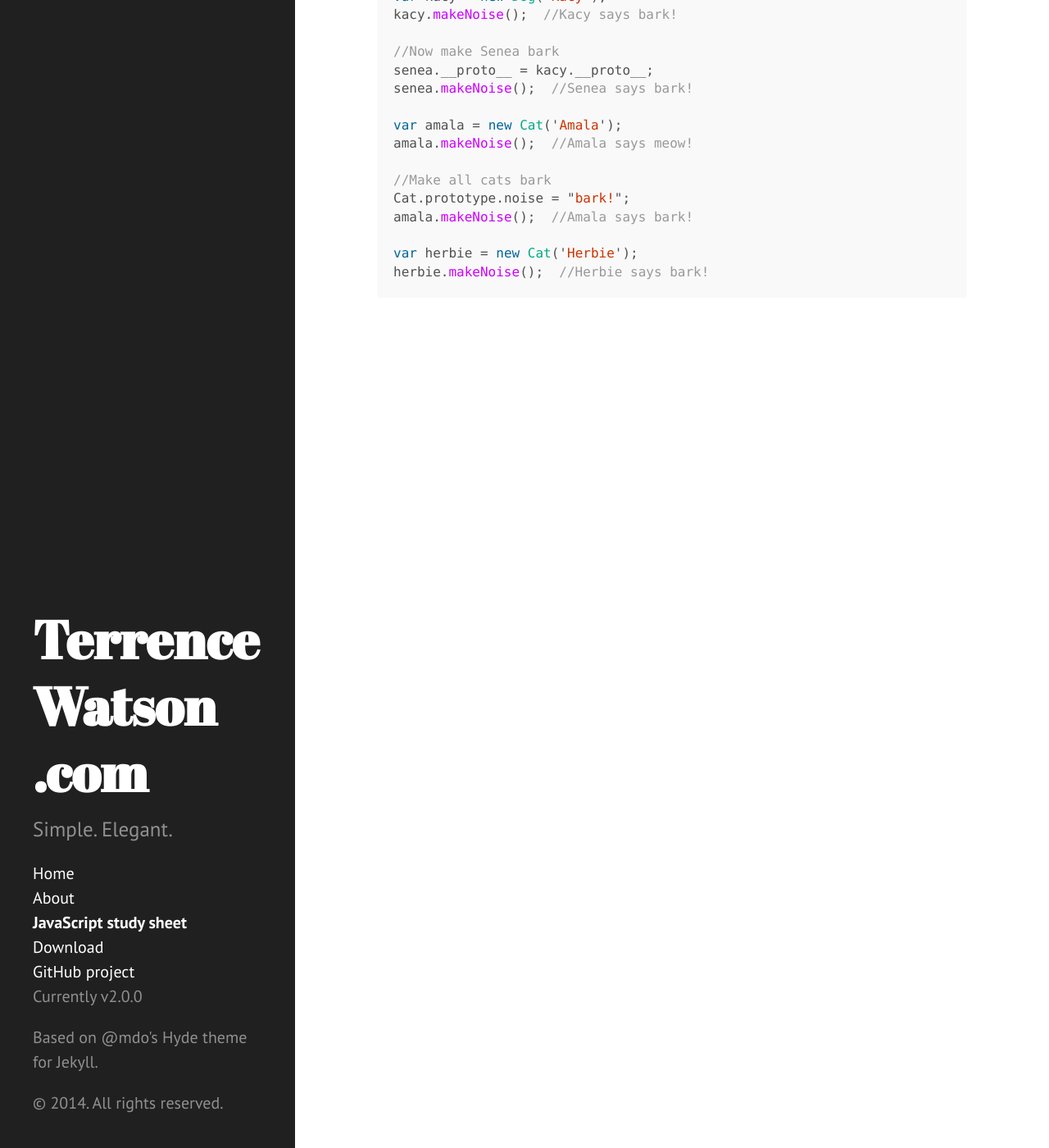
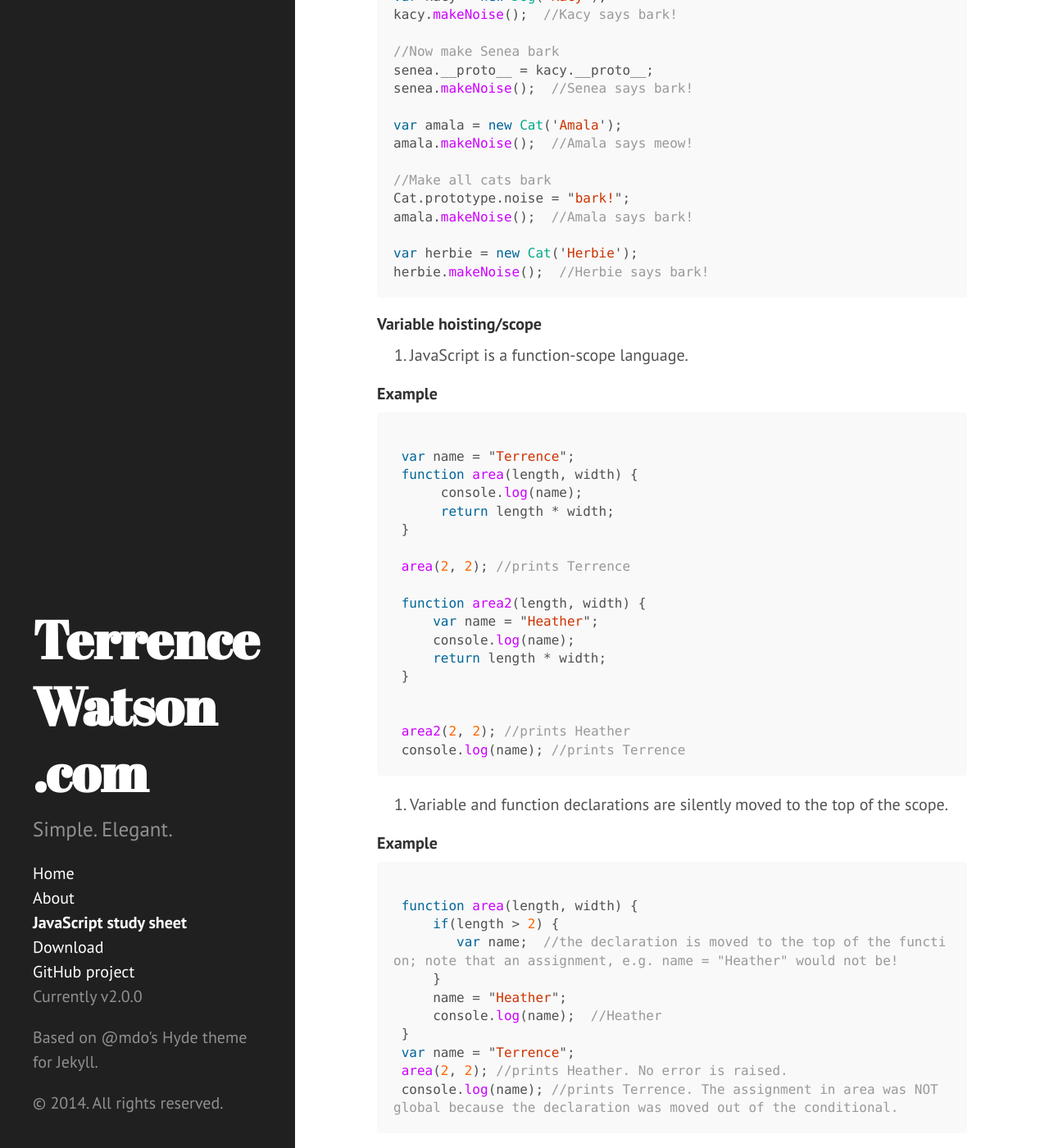
Before and after one commit to selfinterest/selfinterest.github.io, a Jekyll site: the page built from jscheatsheet.md, in a window 1280 px wide and 1400 px high, scrolled down 1810 px. Shown: the whole window at 82% size. Built offline with Jekyll 4.4.1, drawn with Linux system fonts in a browser that asks for light colours; nearby versions of some CDN libraries; Markdown is read by kramdown in place of the engine named in the settings.

Commit message:
Hoisting

````diff
--- a/jscheatsheet.md
+++ b/jscheatsheet.md
@@ -82,3 +82,47 @@ amala.makeNoise();  //Amala says bark!
 var herbie = new Cat('Herbie');
 herbie.makeNoise();  //Herbie says bark!
  ```
+
+#### Variable hoisting/scope
+1.  JavaScript is a function-scope language.
+
+##### Example
+
+ ```javascript
+
+ var name = "Terrence";
+ function area(length, width) {
+      console.log(name);
+      return length * width;
+ }
+
+ area(2, 2); //prints Terrence
+
+ function area2(length, width) {
+     var name = "Heather";
+     console.log(name);
+     return length * width;
+ }
+
+
+ area2(2, 2); //prints Heather
+ console.log(name); //prints Terrence
+ ```
+
+ 2.  Variable and function declarations are silently moved to the top of the scope.
+
+##### Example
+
+ ```javascript
+
+ function area(length, width) {
+     if(length > 2) {
+        var name;  //the declaration is moved to the top of the function; note that an assignment, e.g. name = "Heather" would not be!
+     }
+     name = "Heather";
+     console.log(name);  //Heather
+ }
+ var name = "Terrence";
+ area(2, 2); //prints Heather. No error is raised.
+ console.log(name); //prints Terrence. The assignment in area was NOT global because the declaration was moved out of the conditional.
+ ```
````
